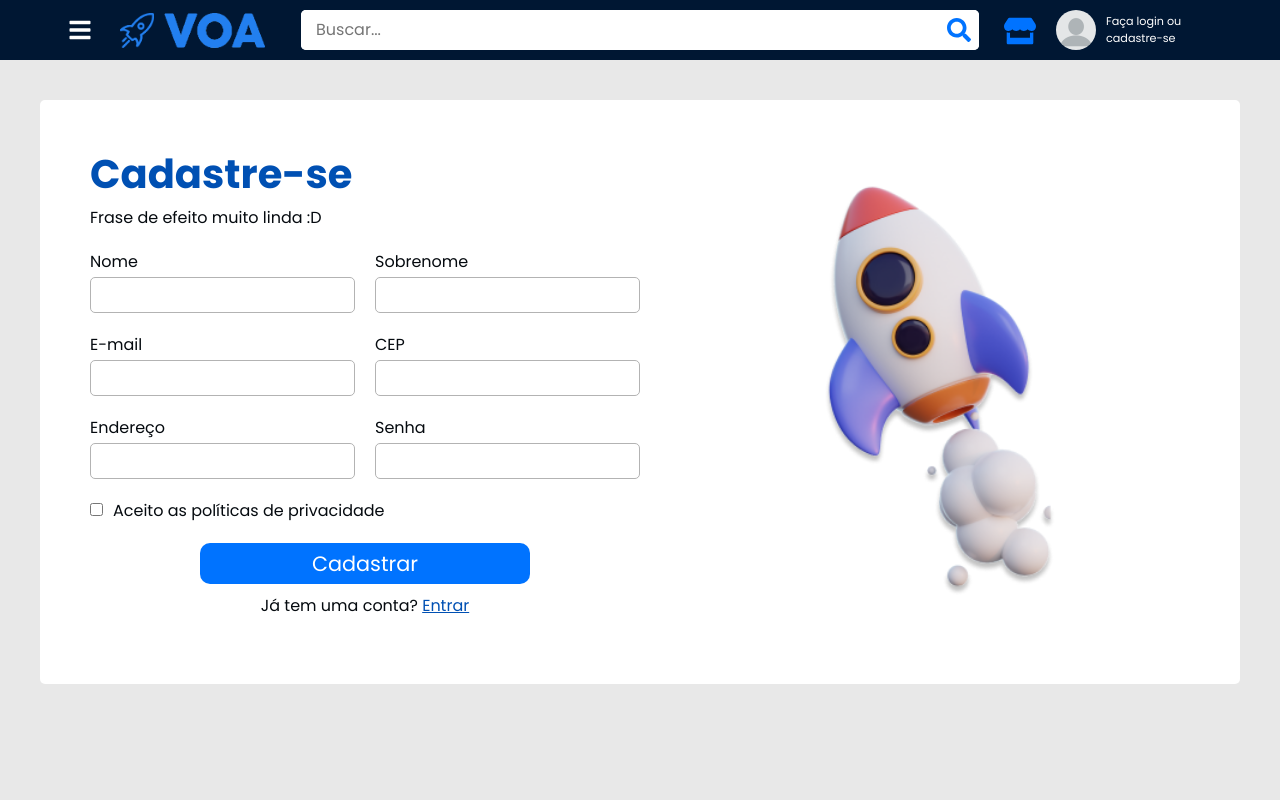
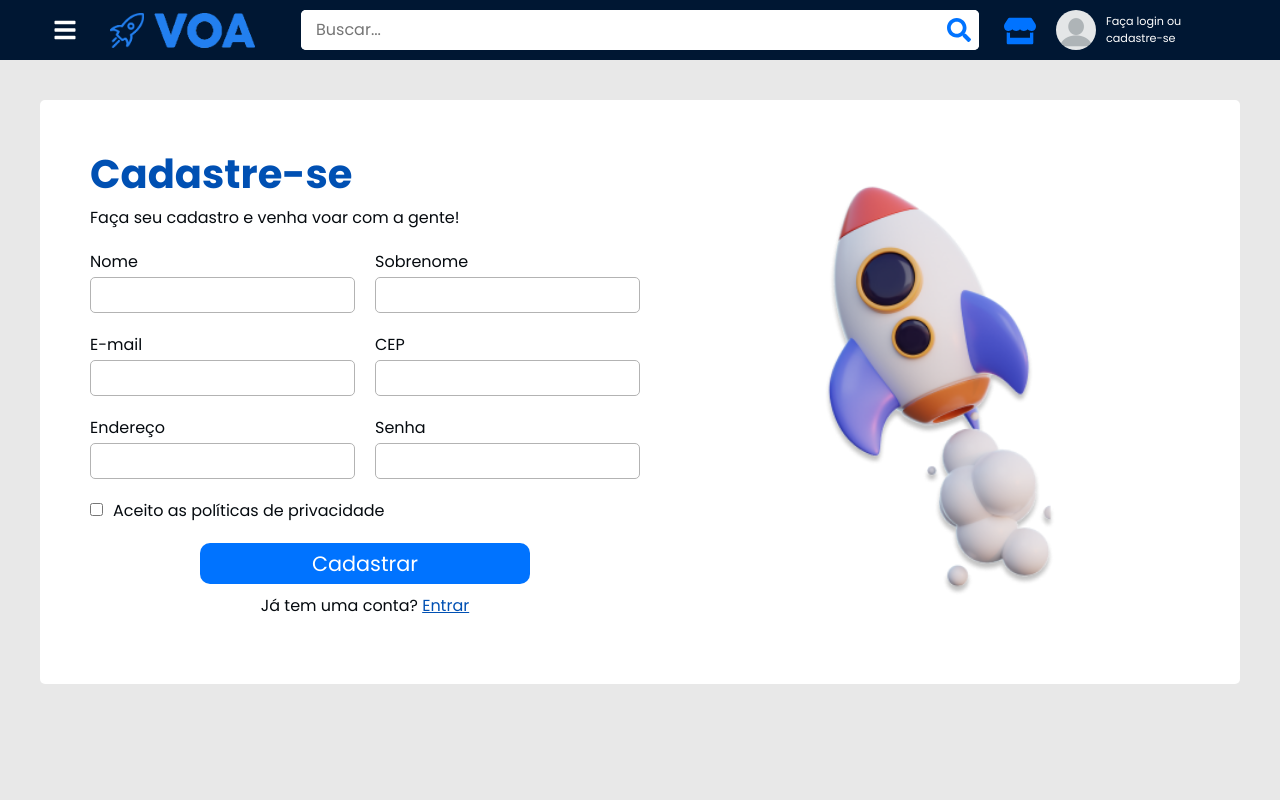
Before and after one commit to GabrielVerdani/projeto-demo-day-react, a React (Create React App) app: page /cadastro in a window 1280 px wide. Shown: the top 800 px of the page. Built offline with nearby package versions, Linux system fonts and the light colour scheme.

Commit message:
Pesquisa categorias

```diff
--- a/src/styles/components/_header.scss
+++ b/src/styles/components/_header.scss
@@ -17,7 +17,8 @@
     justify-content: center;
     position: relative;
     height: 60px;
-    width: 60px;
+    width: 30px;
+    margin-right: 20px;
     cursor: pointer;
 
     svg {
--- a/src/views/Cadastro.js
+++ b/src/views/Cadastro.js
@@ -7,7 +7,7 @@ export default function Cadastro() {
       <div className="cadastro-container">
         <div className="cadastro-form">
           <h1>Cadastre-se</h1>
-          <p>Frase de efeito muito linda :D</p>
+          <p>Faça seu cadastro e venha voar com a gente!</p>
           <form>
             <div className="cadastro-top">
               <div>
--- a/src/views/CadastroLoja.js
+++ b/src/views/CadastroLoja.js
@@ -6,7 +6,7 @@ export default function CadastroLoja() {
       <div className="cadastro-container">
         <div className="cadastro-form">
           <h1>Cadastre sua loja!</h1>
-          <p>Frase de efeito muito linda :D</p>
+          <p>Aqui você começa os preparativos para o lançamento da sua loja</p>
           <form>
             <div className="cadastro-top">
               <div>
--- a/src/views/Login.js
+++ b/src/views/Login.js
@@ -7,7 +7,7 @@ export default function Login() {
       <div className="login-container">
         <div className="login-form">
           <h1>Login</h1>
-          <p>Frase de efeito muito linda :D</p>
+          <p>Bem vindo de volta ao nosso foguete!</p>
           <form>
             <div className="cadastro-top">
               <div>
--- a/src/views/Pesquisa.js
+++ b/src/views/Pesquisa.js
@@ -8,6 +8,7 @@ import ProductList from "../components/ProductList";
 
 import { loja } from "../data/loja";
 import { produto } from "../data/produto";
+import { categoria } from "../data/categoria"
 
 export default function Pesquisa() {
   useEffect(() => {
@@ -29,10 +30,15 @@ export default function Pesquisa() {
   });
 
   produto.forEach(p => {
+    let produtoCategoria = categoria.find(c => c.id === p.categoria).nome;
     if (p.nome.toLowerCase().includes(busca.toLowerCase())) {
+      resultadoProdutos.push(p);
+    } else if (produtoCategoria.toLowerCase().includes(busca.toLowerCase())) {
       resultadoProdutos.push(p);
     }
   });
+
+
 
   return (
     <div className="pesquisa-page">
```
Also changed, not shown: src/assets/phone-cadastro-loja.png.
